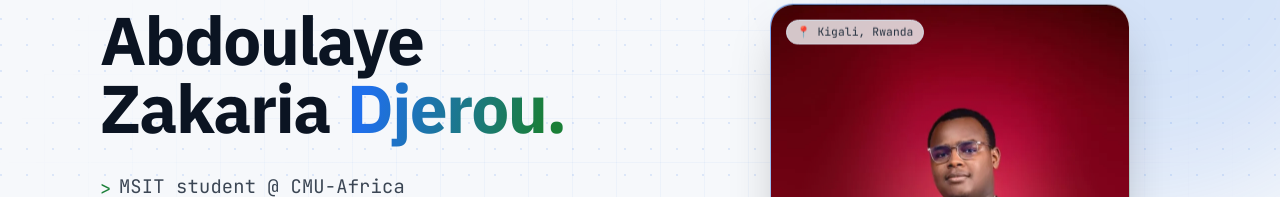
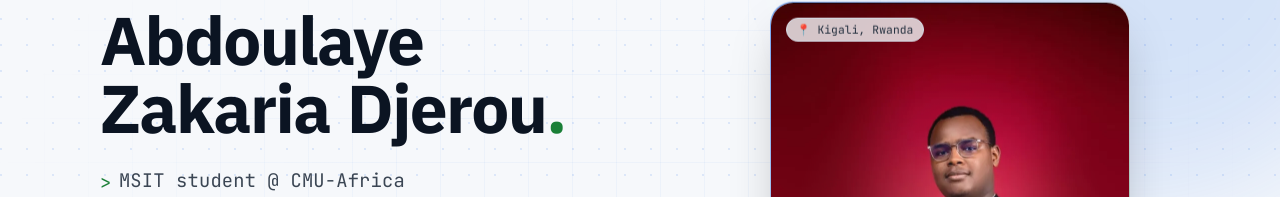
Before and after one commit to kardara/My-portfolio, a React (Vite) app: page / in a window 1280 px wide. Shown: the part 190-387 px from the top of the page. Built offline with nearby package versions, Linux system fonts and the light colour scheme; no server answers.

Commit message:
refactor: hero name section

```diff
--- a/src/components/Hero.tsx
+++ b/src/components/Hero.tsx
@@ -219,7 +219,7 @@ const Hero: React.FC = () => {
                     key={w}
                     variants={nameWord}
                     transition={{ duration: 0.6, ease: [0.22, 1, 0.36, 1] }}
-                    className={`inline-block ${w === last ? "text-gradient-hero" : "me-[0.25em]"}`}
+                    className={`inline-block ${w === last ? "" : "me-[0.25em]"}`}
                     aria-hidden="true"
                   >
                     {w}
--- a/src/index.css
+++ b/src/index.css
@@ -225,14 +225,6 @@
     background: linear-gradient(90deg, transparent, var(--color-primary), transparent);
   }
 
-  .text-gradient-hero {
-    background: linear-gradient(100deg, var(--color-primary) 10%, var(--color-secondary) 90%);
-    -webkit-background-clip: text;
-    background-clip: text;
-    -webkit-text-fill-color: transparent;
-    padding-bottom: 0.08em;
-  }
-
   /* Cursor-following light for <Spotlight> */
   .spotlight::before {
     content: "";
```
